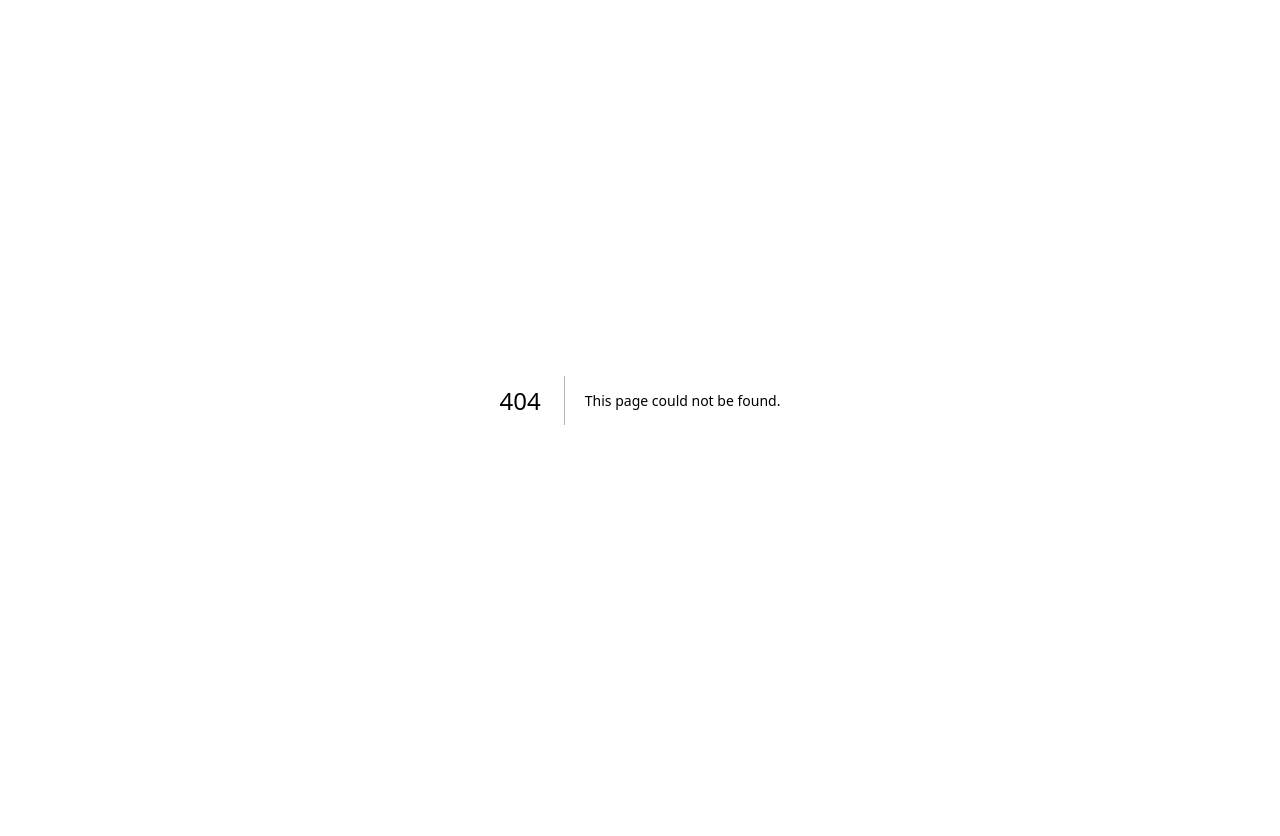
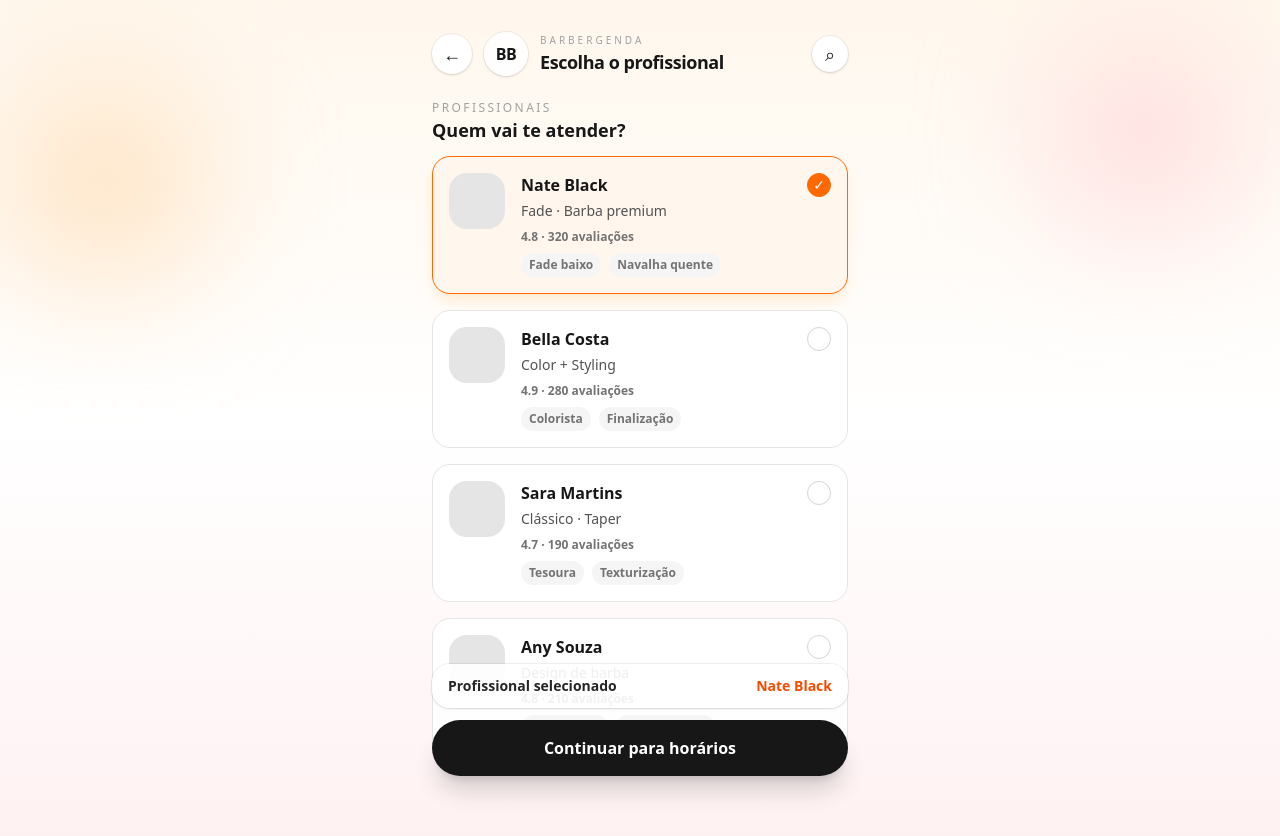
Before and after one commit to kevynbarbosa/barbergenda-customer, a Next.js app: page /profissionais in a window 1280 px wide. Before the commit this address had no page. Shown: the top 836 px of the page. Before the commit the page ends 800 px from the top, so only its background shows below. Built offline with nearby package versions, Linux system fonts and the light colour scheme.

Commit message:
Adiciona página de profissionais e altera navegação para agendamentos

```diff
--- a/app/agendamento/page.tsx
+++ b/app/horarios/page.tsx
@@ -1,5 +1,6 @@
 "use client";
 
+import Link from "next/link";
 import {
   Drawer,
   DrawerClose,
@@ -84,9 +85,13 @@ export default function AgendamentoDrawerPage() {
       <div className="relative mx-auto flex min-h-screen max-w-md flex-col px-4 pb-24 pt-6">
         <header className="flex items-center justify-between text-sm font-semibold text-neutral-700">
           <div className="flex items-center gap-2">
-            <button className="flex h-9 w-9 items-center justify-center rounded-full bg-white shadow-sm ring-1 ring-black/5">
-              <span className="text-lg">⌕</span>
-            </button>
+            <Link
+              href="/profissionais"
+              className="flex h-9 w-9 items-center justify-center rounded-full bg-white shadow-sm ring-1 ring-black/5"
+              aria-label="Voltar para profissionais"
+            >
+              <span className="text-lg">←</span>
+            </Link>
             <span className="text-base font-semibold">The Sharp Side</span>
           </div>
         </header>
--- /dev/null
+++ b/app/profissionais/page.tsx
@@ -0,0 +1,167 @@
+"use client";
+
+import Link from "next/link";
+import { useState } from "react";
+
+type Pro = {
+  id: string;
+  name: string;
+  role: string;
+  rating: string;
+  tags: string[];
+};
+
+const pros: Pro[] = [
+  {
+    id: "nate",
+    name: "Nate Black",
+    role: "Fade · Barba premium",
+    rating: "4.8 · 320 avaliações",
+    tags: ["Fade baixo", "Navalha quente"],
+  },
+  {
+    id: "bella",
+    name: "Bella Costa",
+    role: "Color + Styling",
+    rating: "4.9 · 280 avaliações",
+    tags: ["Colorista", "Finalização"],
+  },
+  {
+    id: "sara",
+    name: "Sara Martins",
+    role: "Clássico · Taper",
+    rating: "4.7 · 190 avaliações",
+    tags: ["Tesoura", "Texturização"],
+  },
+  {
+    id: "any",
+    name: "Any Souza",
+    role: "Design de barba",
+    rating: "4.8 · 210 avaliações",
+    tags: ["Modelagem", "Aromaterapia"],
+  },
+];
+
+export default function ProfissionaisPage() {
+  const [selected, setSelected] = useState<string>("nate");
+
+  return (
+    <div className="relative min-h-screen bg-gradient-to-b from-orange-50 via-white to-rose-50 text-neutral-900">
+      <div className="pointer-events-none absolute inset-0">
+        <div className="absolute left-0 top-20 h-52 w-52 rounded-full bg-orange-200/60 blur-3xl" />
+        <div className="absolute right-10 top-10 h-48 w-48 rounded-full bg-rose-200/60 blur-3xl" />
+      </div>
+
+      <div className="relative mx-auto flex min-h-screen max-w-md flex-col px-4 pb-24 pt-8">
+        <header className="flex items-center justify-between">
+          <div className="flex items-center gap-3">
+            <Link
+              href="/servicos"
+              className="flex h-10 w-10 items-center justify-center rounded-full bg-white shadow-sm ring-1 ring-black/5"
+              aria-label="Voltar para serviços"
+            >
+              <span className="text-lg">←</span>
+            </Link>
+            <div className="flex h-11 w-11 items-center justify-center rounded-full bg-white/90 shadow-sm ring-1 ring-black/5">
+              <span className="text-base font-semibold tracking-tight">BB</span>
+            </div>
+            <div>
+              <p className="text-[10px] uppercase tracking-[0.3em] text-neutral-400">
+                Barbergenda
+              </p>
+              <h1 className="text-lg font-semibold tracking-tight">
+                Escolha o profissional
+              </h1>
+            </div>
+          </div>
+          <button className="flex h-9 w-9 items-center justify-center rounded-full bg-white shadow-sm ring-1 ring-black/5">
+            <span className="text-lg">⌕</span>
+          </button>
+        </header>
+
+        <main className="mt-6 space-y-6">
+          <section className="space-y-3">
+            <div>
+              <p className="text-xs uppercase tracking-[0.2em] text-neutral-400">
+                Profissionais
+              </p>
+              <h2 className="text-lg font-semibold text-neutral-900">
+                Quem vai te atender?
+              </h2>
+            </div>
+
+            <div className="space-y-4">
+              {pros.map((pro) => {
+                const isSelected = pro.id === selected;
+                return (
+                  <button
+                    key={pro.id}
+                    onClick={() => setSelected(pro.id)}
+                    className={`group block w-full rounded-2xl border px-4 py-4 text-left transition ${
+                      isSelected
+                        ? "border-orange-500 bg-orange-50 shadow-lg shadow-orange-100"
+                        : "border-neutral-200 bg-white/95 hover:border-neutral-400 hover:shadow-sm"
+                    }`}
+                  >
+                    <div className="flex items-start gap-3 sm:gap-4">
+                      <div className="h-14 w-14 shrink-0 rounded-2xl bg-neutral-200" />
+                      <div className="flex-1 space-y-2">
+                        <div className="flex items-start justify-between gap-2">
+                          <div className="space-y-1">
+                            <h3 className="text-base font-semibold text-neutral-900">
+                              {pro.name}
+                            </h3>
+                            <p className="text-sm text-neutral-600">
+                              {pro.role}
+                            </p>
+                          </div>
+                          <span
+                            className={`flex h-6 w-6 items-center justify-center rounded-full border text-sm transition ${
+                              isSelected
+                                ? "border-orange-500 bg-orange-500 text-white"
+                                : "border-neutral-300 text-transparent"
+                            }`}
+                          >
+                            ✓
+                          </span>
+                        </div>
+                        <p className="text-xs font-semibold text-neutral-500">
+                          {pro.rating}
+                        </p>
+                        <div className="flex flex-wrap items-center gap-2 text-xs font-semibold text-neutral-500">
+                          {pro.tags.map((tag) => (
+                            <span
+                              key={tag}
+                              className="rounded-full bg-neutral-100 px-2 py-1"
+                            >
+                              {tag}
+                            </span>
+                          ))}
+                        </div>
+                      </div>
+                    </div>
+                  </button>
+                );
+              })}
+            </div>
+          </section>
+        </main>
+
+        <div className="fixed inset-x-0 bottom-0 z-30 mx-auto max-w-md px-4 pb-6">
+          <div className="mb-3 flex items-center justify-between rounded-2xl bg-white/90 px-4 py-3 text-sm font-semibold text-neutral-800 shadow ring-1 ring-black/5">
+            <span>Profissional selecionado</span>
+            <span className="text-orange-600">
+              {pros.find((p) => p.id === selected)?.name ?? "Escolha um"}
+            </span>
+          </div>
+          <Link
+            href="/horarios"
+            className="flex w-full items-center justify-center rounded-full bg-neutral-900 px-6 py-4 text-base font-semibold text-white shadow-xl shadow-black/15 transition hover:translate-y-0.5"
+          >
+            Continuar para horários
+          </Link>
+        </div>
+      </div>
+    </div>
+  );
+}
--- a/app/servicos/page.tsx
+++ b/app/servicos/page.tsx
@@ -74,6 +74,13 @@ export default function ServicosPage() {
       <div className="relative mx-auto flex min-h-screen max-w-md flex-col px-4 pb-28 pt-8">
         <header className="flex items-center justify-between">
           <div className="flex items-center gap-3">
+            <Link
+              href="/"
+              className="flex h-10 w-10 items-center justify-center rounded-full bg-white shadow-sm ring-1 ring-black/5"
+              aria-label="Voltar para início"
+            >
+              <span className="text-lg">←</span>
+            </Link>
             <div className="flex h-11 w-11 items-center justify-center rounded-full bg-white/90 shadow-sm ring-1 ring-black/5">
               <span className="text-base font-semibold tracking-tight">BB</span>
             </div>
@@ -174,10 +181,10 @@ export default function ServicosPage() {
             <span className="text-orange-600">Total estimado: R$ {total}</span>
           </div>
           <Link
-            href="/agendamentos"
+            href="/profissionais"
             className="flex w-full items-center justify-center rounded-full bg-neutral-900 px-6 py-4 text-base font-semibold text-white shadow-xl shadow-black/15 transition hover:translate-y-0.5"
           >
-            Continuar para horários
+            Escolher profissional
           </Link>
         </div>
       </div>
```
